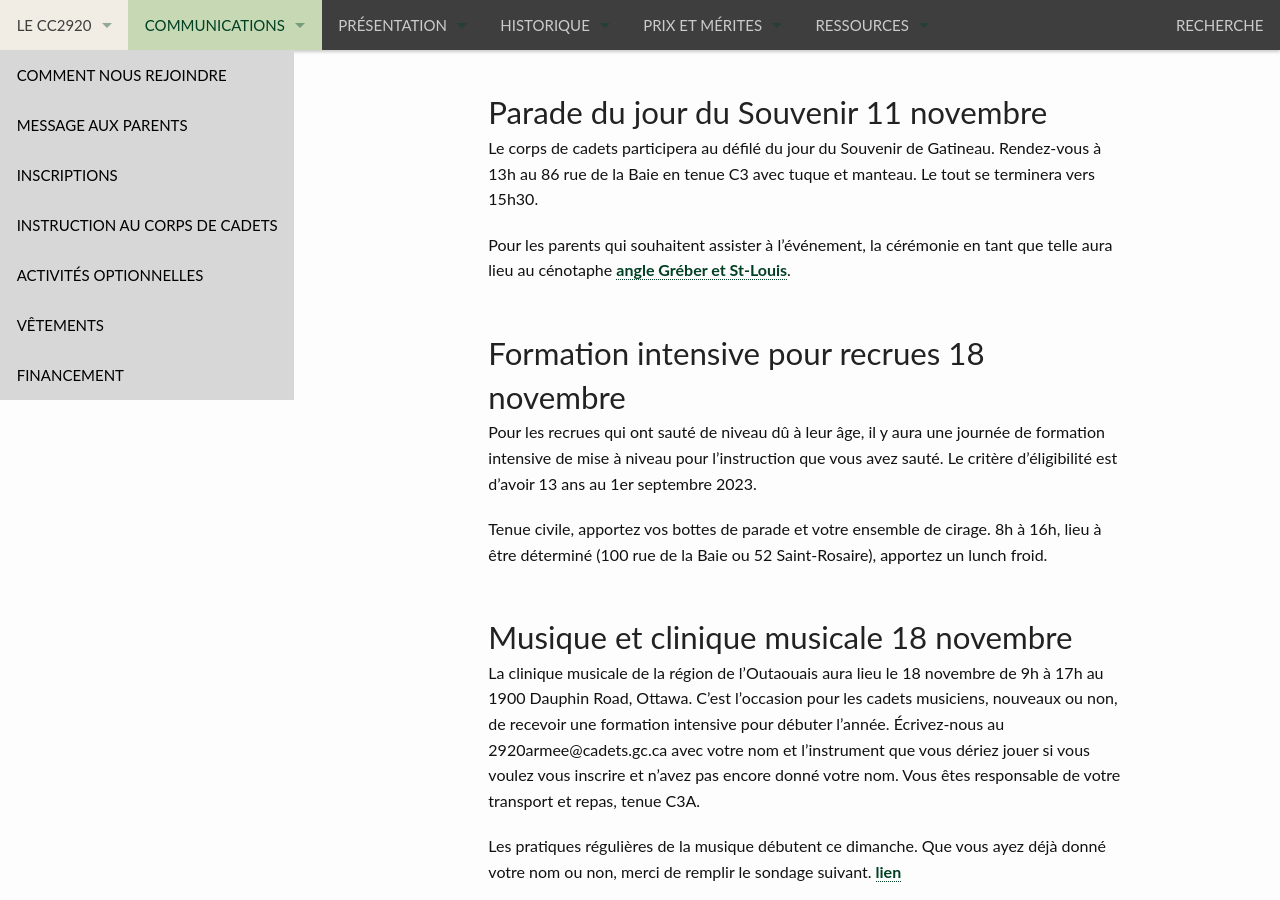
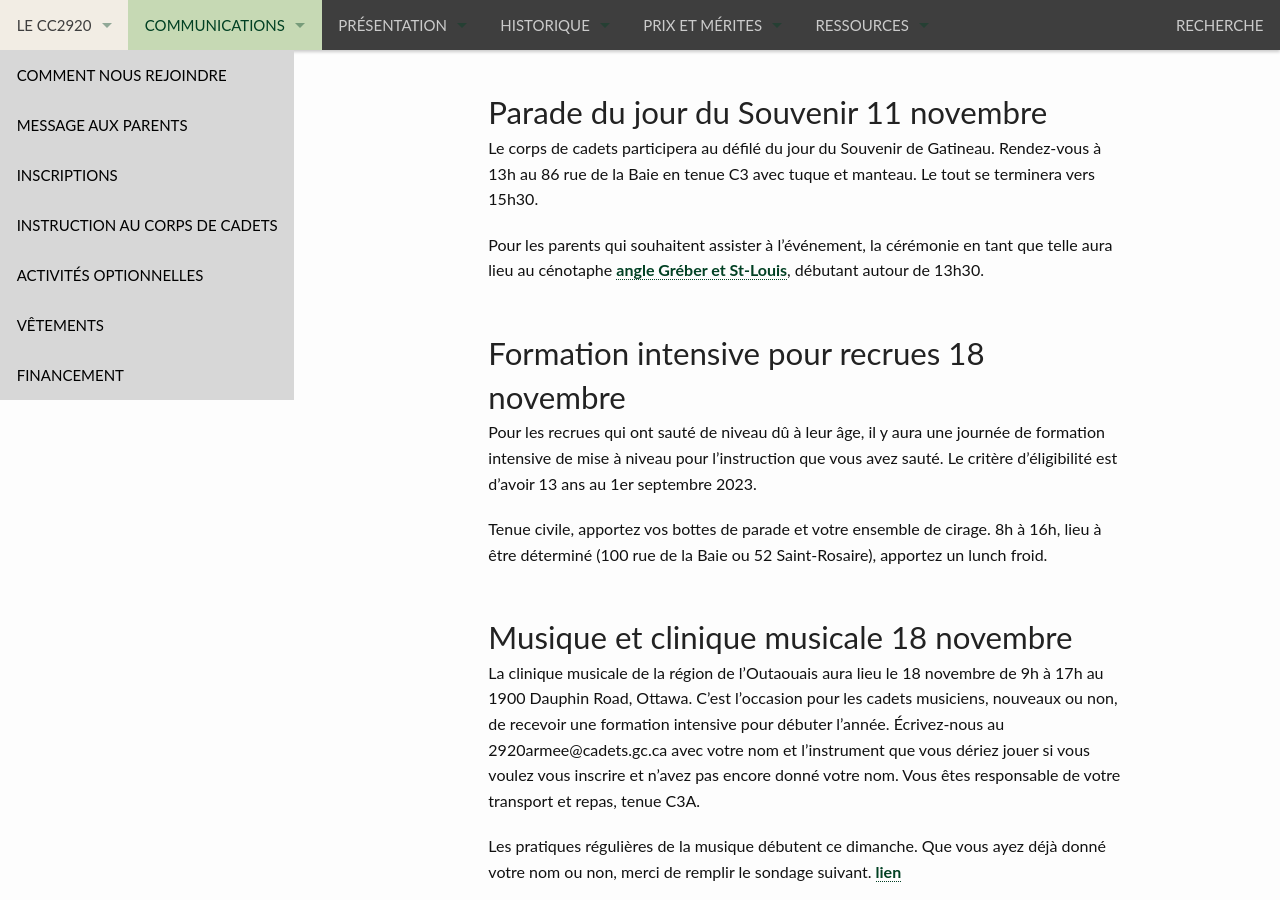
Before and after one commit to CC2920/web, a Jekyll site: the page built from _communications/messages.md, in a window 1280 px wide and 900 px high, scrolled down 365 px. Built offline with Jekyll 4.4.1, drawn with Linux system fonts in a browser that asks for light colours.

Commit message:
Update messages.md

```diff
--- a/_communications/messages.md
+++ b/_communications/messages.md
@@ -22,7 +22,7 @@ Tenue C5
 
 Le corps de cadets participera au défilé du jour du Souvenir de Gatineau. Rendez-vous à 13h au 86 rue de la Baie en tenue C3 avec tuque et manteau. Le tout se terminera vers 15h30.
 
-Pour les parents qui souhaitent assister à l'événement, la cérémonie en tant que telle aura lieu au cénotaphe [angle Gréber et St-Louis](https://maps.app.goo.gl/7J7ebBG4ABAzwCeH9).
+Pour les parents qui souhaitent assister à l'événement, la cérémonie en tant que telle aura lieu au cénotaphe [angle Gréber et St-Louis](https://maps.app.goo.gl/7J7ebBG4ABAzwCeH9), débutant autour de 13h30.
 
 ## Formation intensive pour recrues 18 novembre
 
```
